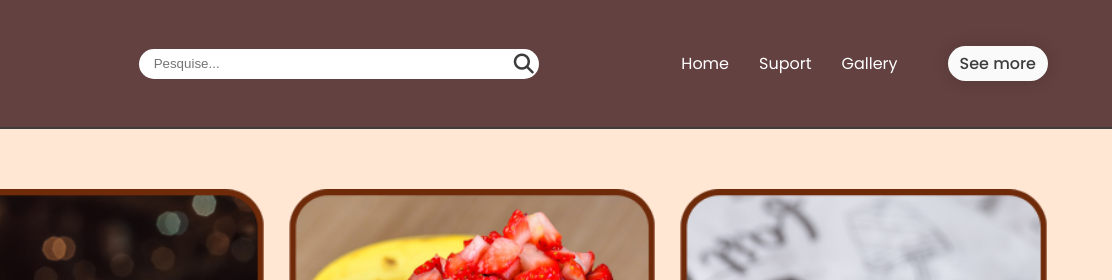
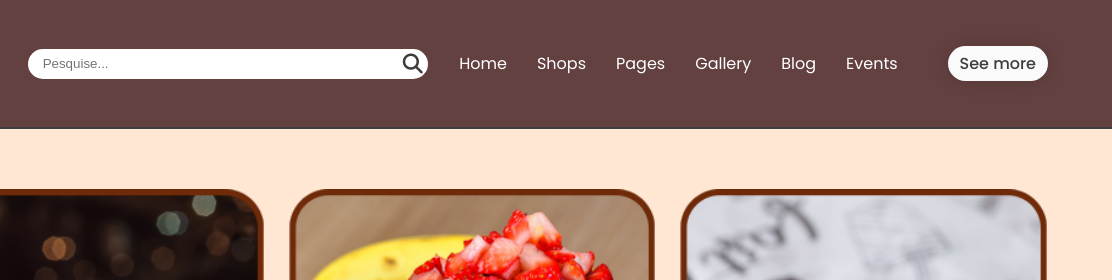
Before and after one commit to LucasFiusa/FDV-Burguer, a plain HTML site: page index.html in a window 1280 px wide. Shown: the top 280 px of the page, 168-1280 px from the left. Drawn offline with Linux system fonts and the light colour scheme.

Commit message:
atualizações

```diff
--- a/index.html
+++ b/index.html
@@ -24,8 +24,11 @@
             <nav id="navbar">
                 <ul id="nav_list">
                     <li><a href="#">Home</a></li>
-                    <li><a href="#">Suport</a></li>
+                    <li><a href="#">Shops</a></li>
+                    <li><a href="#">Pages</a></li>
                     <li><a href="#">Gallery</a></li>
+                    <li><a href="#">Blog</a></li>
+                    <li><a href="#">Events</a></li>
                 </ul>
 
                 <a href="#" class="btn-default">See more</a>
```
